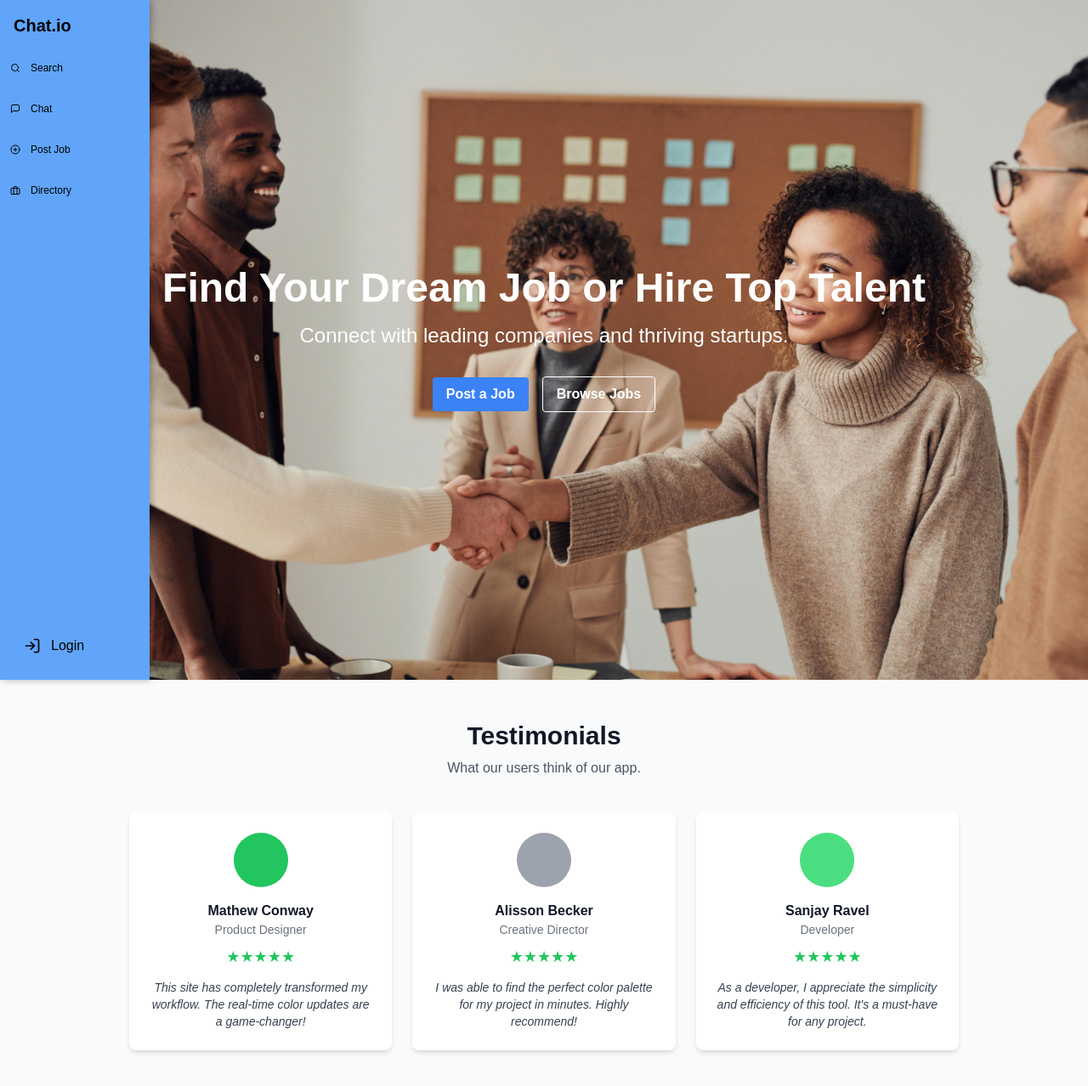
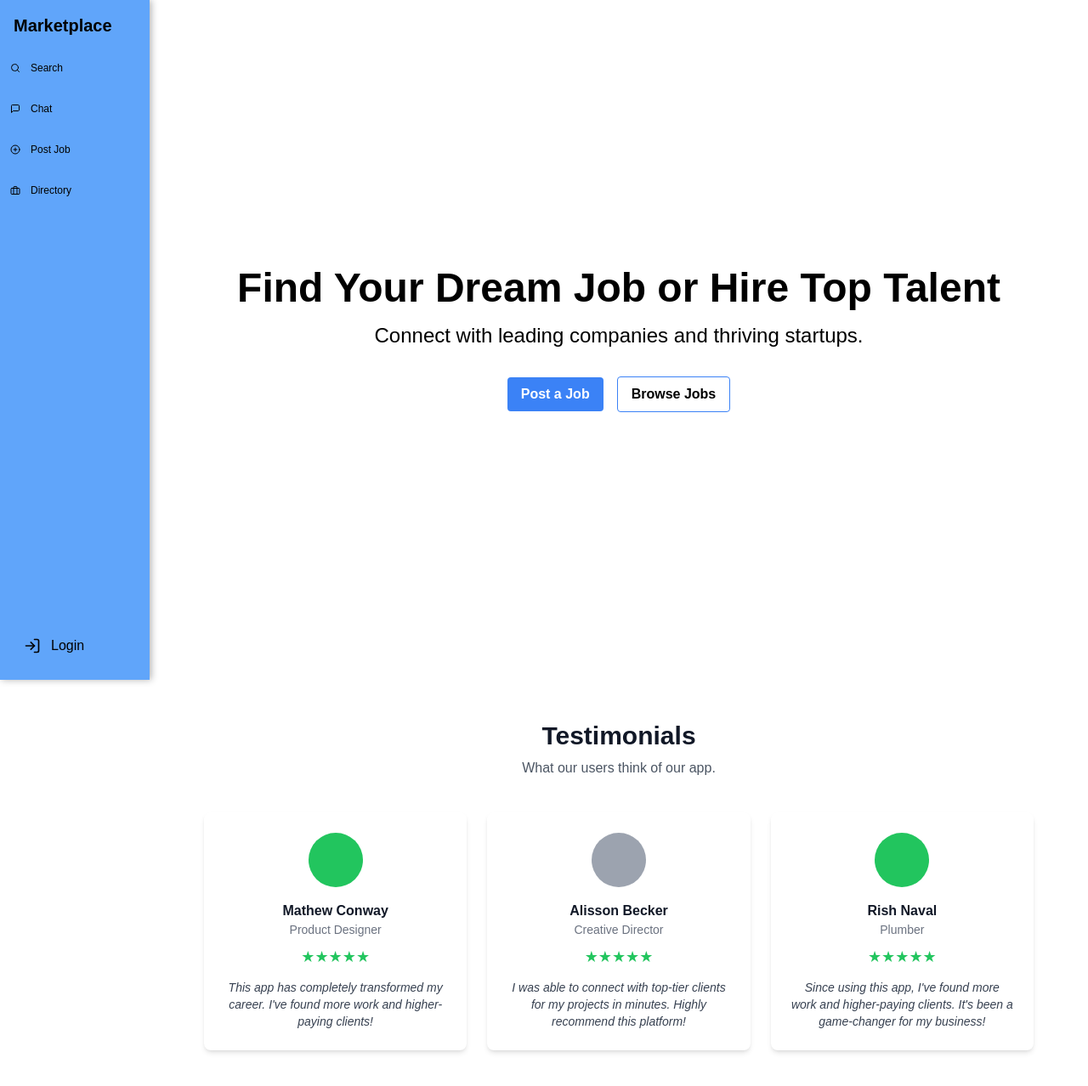
Before and after one commit to Zheero0/privateDev, a Next.js app: page / in a window 1280 px wide. Shown: the top 1278 px of the page at 85% size. Built offline with nearby package versions, Linux system fonts and the light colour scheme; no server answers.

Commit message:
sidebar updates

```diff
--- a/app/components/Hero.jsx
+++ b/app/components/Hero.jsx
@@ -3,8 +3,8 @@ import React from "react";
 export const Hero = () => {
   return (
     <div
-      className="bg-cover bg-center bg-hero-pattern h-screen flex items-center justify-center text-white"
-      style={{ backgroundImage: `url('/bgImage.jpg')` }} // Make sure this image reflects the professional theme
+      className="bg-cover bg-center bg-hero-pattern h-screen flex items-center justify-center text-black"
+      // style={{ backgroundImage: `url('/bgImage.jpg')` }} // Make sure this image reflects the professional theme
     >
       <div className="text-center">
         <h1 className="text-4xl font-bold md:text-5xl">
@@ -18,7 +18,7 @@ export const Hero = () => {
           <button className="bg-blue-500 hover:bg-blue-700 text-white font-bold py-2 px-4 rounded mr-4">
             Post a Job
           </button>
-          <button className="bg-transparent border border-white hover:bg-white hover:text-gray-800 text-white font-bold py-2 px-4 rounded">
+          <button className="bg-transparent border border-blue-500 hover:bg-white hover:text-gray-800 text-black font-bold py-2 px-4 rounded">
             Browse Jobs
           </button>
         </div>
--- a/app/components/Sidebar.jsx
+++ b/app/components/Sidebar.jsx
@@ -31,7 +31,7 @@ export default function Sidebar() {
 
     {/* Sidebar Header */}
       <div className="flex items-center justify-between p-4">
-              {isOpen && <Link href={"/"}><h1 className="text-xl font-bold">Chat.io</h1>
+              {isOpen && <Link href={"/"}><h1 className="text-xl font-bold">Marketplace</h1>
         </Link> }
         {/* <button
           onClick={() => setIsOpen(!isOpen)}
--- a/app/components/Testimonial.jsx
+++ b/app/components/Testimonial.jsx
@@ -5,7 +5,7 @@ const testimonials = [
     name: "Mathew Conway",
     role: "Product Designer",
     review:
-            "This site has completely transformed my workflow. The real-time color updates are a game-changer!",
+      "This app has completely transformed my career. I've found more work and higher-paying clients!",
     rating: 5,
     avatarColor: "bg-green-500",
   },
@@ -13,23 +13,23 @@ const testimonials = [
     name: "Alisson Becker",
     role: "Creative Director",
     review:
-            "I was able to find the perfect color palette for my project in minutes. Highly recommend!",
+      "I was able to connect with top-tier clients for my projects in minutes. Highly recommend this platform!",
     rating: 5,
     avatarColor: "bg-gray-400",
   },
   {
-        name: "Sanjay Ravel",
-        role: "Developer",
+    name: "Rish Naval",
+    role: "Plumber",
     review:
-            "As a developer, I appreciate the simplicity and efficiency of this tool. It's a must-have for any project.",
+      "Since using this app, I've found more work and higher-paying clients. It's been a game-changer for my business!",
     rating: 5,
-        avatarColor: "bg-green-400",
+    avatarColor: "bg-green-500",
   },
 ];
 
 export default function Testimonials() {
   return (
-    <section className="py-12 bg-gray-50">
+    <section className="py-12 ">
       <div className="max-w-4xl mx-auto text-center">
         <h2 className="text-3xl font-bold text-gray-900">Testimonials</h2>
         <p className="text-gray-600 mt-2">
--- a/app/layout.js
+++ b/app/layout.js
@@ -17,8 +17,8 @@ const geistMono = Geist_Mono({
 });
 
 export const metadata = {
-  title: "Chat.io",
-  description: "Chat.io is a chat application built with Next.js and Firebase.",
+  title: "Marketplace",
+  description: "Marketplace is a job markeplace application built with Next.js and Firebase.",
 };
 
 export default function RootLayout({ children }) {
@@ -31,7 +31,7 @@ export default function RootLayout({ children }) {
           {/* 🚀 FIXED: Sidebar + Main Content in a Flexbox Layout */}
           <div className="flex min-h-screen">
             <Sidebar />
-            <div className="flex-1 flex flex-col">
+            <div className="flex-1 flex flex-col ml-44">
               <main className="flex-1 bg-white">{children}</main>
               {/* <Footer /> */}
             </div>
```
Lines whose indentation alone changed are shown as unchanged.
